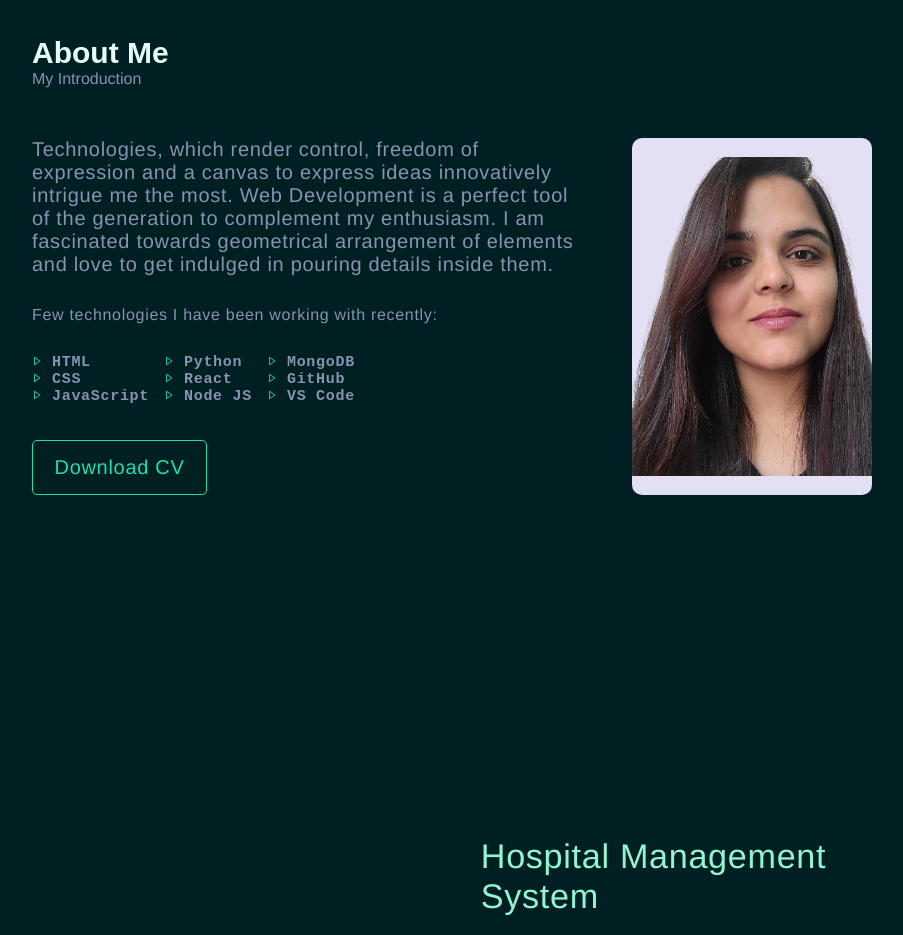
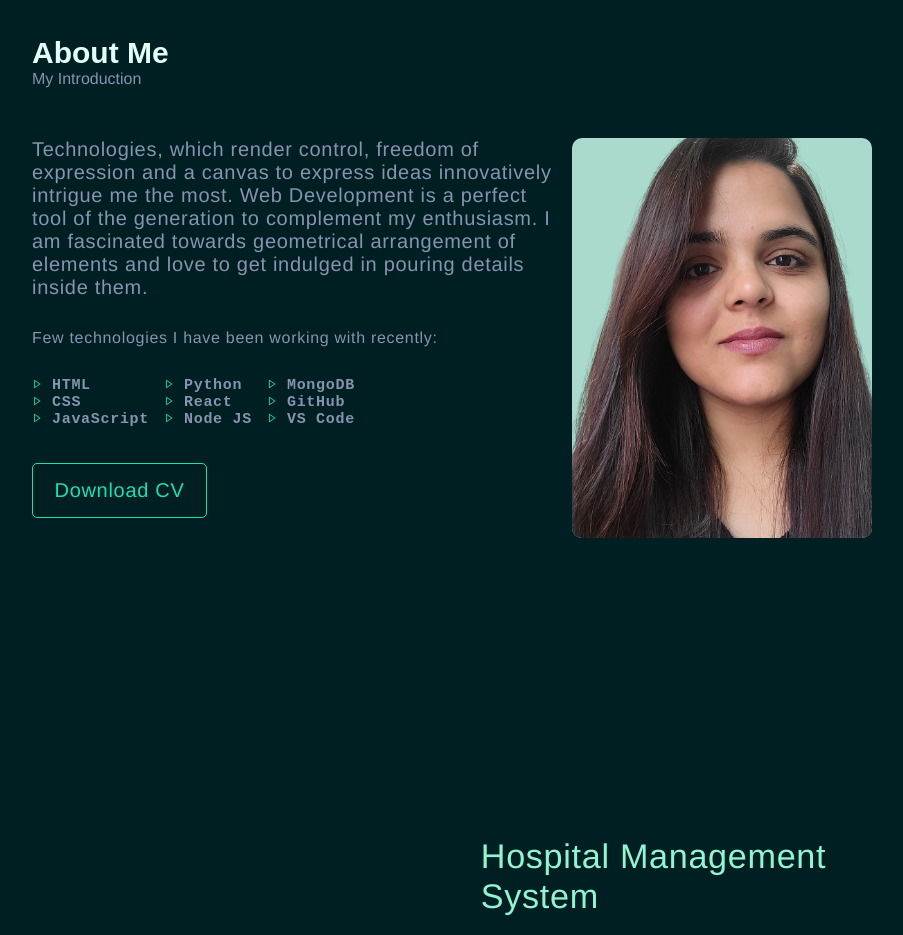
Before and after one commit to Persistent-A/apurva-portfolio, a React (Create React App) app: page / in a window 1280 px wide. Shown: the part 860-1795 px from the top of the page, without its empty margins (188-1091 px from the left). Built offline with nearby package versions, Linux system fonts and the light colour scheme.

Commit message:
Github LinkedIn and  Mail href inclusion

```diff
--- a/src/components/Footer.js
+++ b/src/components/Footer.js
@@ -7,9 +7,9 @@ const Footer = () => {
         <div>Apurva &copy; 2023</div>
         <div>
             <div>
-                <a href="adsffadgaf" target='_blank' rel="noopener norefefrer"><FiGithub /></a>
-                <a href="adsffadgaf" target='_blank' rel="noopener norefefrer"><FiLinkedin /></a>
-                <a href="adsffadgaf" target='_blank' rel="noopener norefefrer"><FiMail /></a>
+                <a href="https://github.com/Persistent-A" target='_blank' rel="noopener noreferrer"><FiGithub /></a>
+                <a href="https://www.linkedin.com/in/apurva-apurva-70509674?lipi=urn%3Ali%3Apage%3Ad_flagship3_profile_view_base_contact_details%3BoKw4Mbx0RkOujlE71ZlRVA%3D%3D" target='_blank' rel="noopener noreferrer"><FiLinkedin /></a>
+                <a href="mailto:apurva.mili@gmail.com" target='_blank' rel="noopener noreferrer"><FiMail /></a>
             </div>
             <div>Developed by Apurva</div>
         </div>
--- a/src/index.css
+++ b/src/index.css
@@ -204,9 +204,9 @@ a {
 }
 
 .about-image {
-  width: 240px;
+  width: 300px;
   border-radius: 10px;
-  background-color: #e3e0f3;
+  background-color:#aadacd;
   display: block;
   object-fit: contain;
 }
@@ -216,7 +216,7 @@ a {
   width: 31.25%;
   height: 300px;
   border-radius: 10px;
-  background-color: #e3e0f3;
+  background-color:#80c4b2;
   object-fit: contain;
 }
 
```
